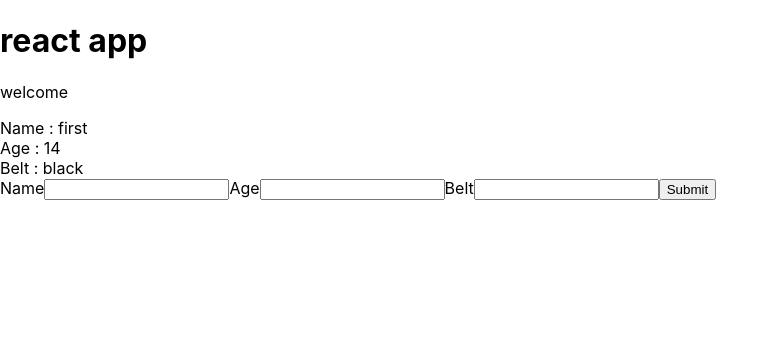
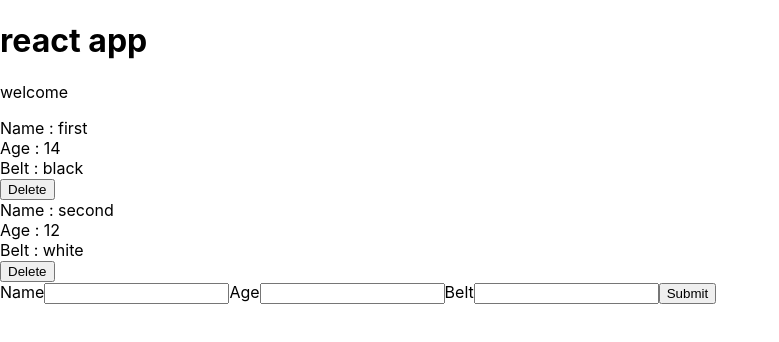
Before and after one commit to imenattatra/react-redux-tuto, a React (Create React App) app: page / in a window 1280 px wide. Shown: the top 342 px of the page, without its empty margins (0-779 px from the left). Built offline with nearby package versions, Linux system fonts and the light colour scheme.

Commit message:
delete element with a function passed as a prop

```diff
--- a/src/App.js
+++ b/src/App.js
@@ -17,12 +17,22 @@ class App extends  Component{
     })
     console.log(ninjas)
   }
+
+  deleteNinja=(id)=>{
+    let ninjas=this.state.ninjas.filter(ninja=>{
+      return ninja.id !== id
+    })
+    this.setState({
+      ninjas : ninjas
+    })
+  }
+
   render(){
     return (
       <div className="App">
         <h1>react app</h1>
         <p>welcome</p>
-        <Ninjas ninjas={this.state.ninjas} />
+        <Ninjas ninjas={this.state.ninjas} deleteNinja={this.deleteNinja} />
         <AddNinja addNinja={this.addNinja} />
       </div>
       );
--- a/src/Ninjas.js
+++ b/src/Ninjas.js
@@ -1,13 +1,14 @@
 import React from 'react';
 
-const Ninjas =({ninjas})=>{
+const Ninjas =({ninjas,deleteNinja})=>{
 
     const ninjaList=ninjas.map(ninja=>{
-        return ninja.age>13 ? (
+        return ninja.age>10 ? (
             <div className="ninja" key={ninja.id}>
                 <div>Name : {ninja.name}</div>
                 <div>Age : {ninja.age}</div>
                 <div>Belt : {ninja.belt}</div>
+                <button onClick={()=>{deleteNinja(ninja.id)}}>Delete</button>
             </div>
         ):null;
 
```
